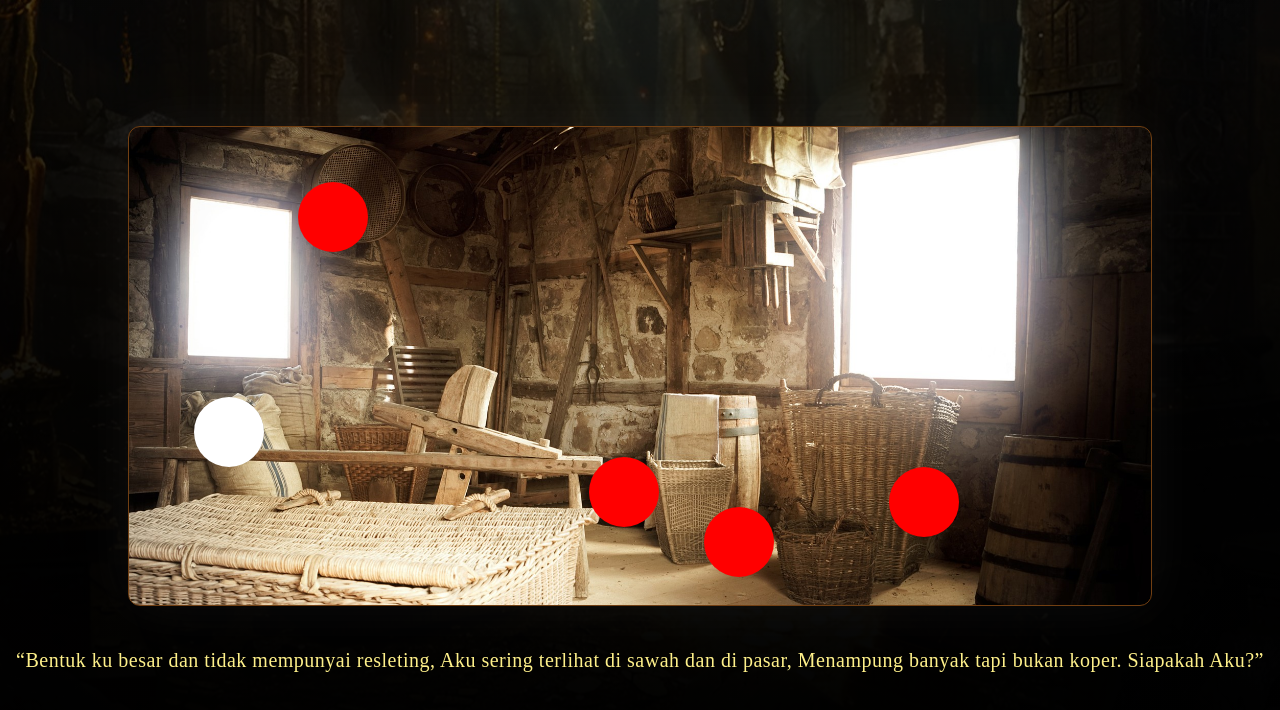
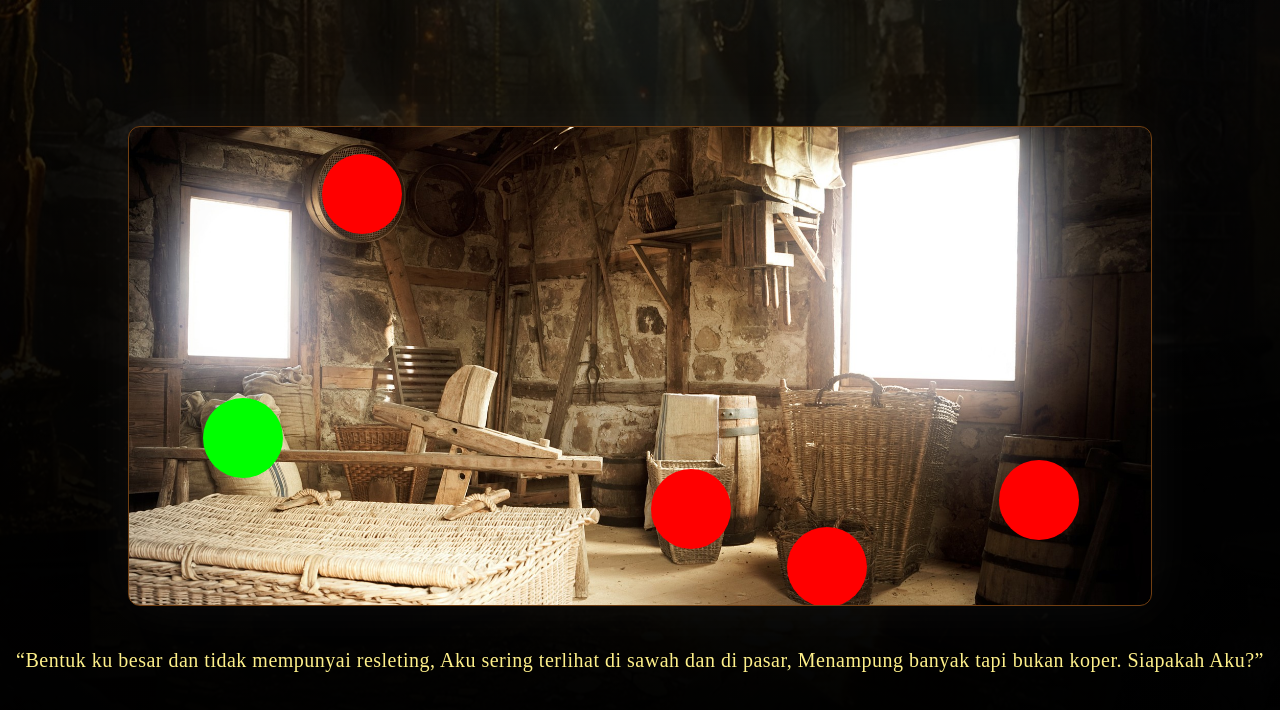
Before and after one commit to Thuathe/escaperoom, a React (Vite) app: page /puzzle/1 in a window 1280 px wide. Shown: the top 710 px of the page. Built offline with nearby package versions, Linux system fonts and the light colour scheme; a web font is replaced by a local one.

Commit message:
puzzle posisi

```diff
--- a/src/data/mission.js
+++ b/src/data/mission.js
@@ -10,18 +10,18 @@ export const missions = [
       image: "room-1.jpg",
       hotspots: {
         desktop: [
-          { x: 65, y: 270, isCorrect: true },
-          { x: 169, y: 55, isCorrect: false },
-          { x: 575, y: 380, isCorrect: false },
-          { x: 460, y: 330, isCorrect: false },
-          { x: 760, y: 340, isCorrect: false }
+          { x: 0.112, y: 0.65, isCorrect: true },
+          { x: 0.228, y: 0.14, isCorrect: false },
+          { x: 0.683, y: 0.92, isCorrect: false },
+          { x: 0.55, y: 0.8, isCorrect: false },
+          { x: 0.89, y: 0.78, isCorrect: false }
         ],
         mobile: [
-          { x: 30, y: 170, isCorrect: true },
-          { x: 110, y: 40, isCorrect: false },
-          { x: 270, y: 230, isCorrect: false },
-          { x: 210, y: 180, isCorrect: false },
-          { x: 330, y: 190, isCorrect: false }
+          { x: 0.115, y: 0.625, isCorrect: true },
+          { x: 0.229, y: 0.198, isCorrect: false },
+          { x: 0.55, y: 0.75, isCorrect: false },
+          { x: 0.68, y: 0.85, isCorrect: false },
+          { x: 0.89, y: 0.74, isCorrect: false }
         ]
       }
     },
@@ -166,18 +166,18 @@ export const missions = [
       image: "room-5.jpg",
       hotspots: {
         desktop: [
-          { x: 200, y: 250, isCorrect: true },
-          { x: 70, y: 100, isCorrect: false },
-          { x: 330, y: 110, isCorrect: false },
-          { x: 90, y: 310, isCorrect: false },
-          { x: 350, y: 270, isCorrect: false }
+          { x: 0.081, y: 0.562, isCorrect: true },
+          { x: 0.211, y: 0.114, isCorrect: false },
+          { x: 0.718, y: 0.791, isCorrect: false },
+          { x: 0.575, y: 0.687, isCorrect: false },
+          { x: 0.950, y: 0.708, isCorrect: false }
         ],
         mobile: [
-          { x: 100, y: 160, isCorrect: true },
-          { x: 40, y: 60, isCorrect: false },
-          { x: 180, y: 70, isCorrect: false },
-          { x: 50, y: 200, isCorrect: false },
-          { x: 190, y: 170, isCorrect: false }
+          { x: 0.083, y: 0.841, isCorrect: true },
+          { x: 0.305, y: 0.198, isCorrect: false },
+          { x: 0.750, y: 1.134, isCorrect: false },
+          { x: 0.583, y: 0.891, isCorrect: false },
+          { x: 0.916, y: 0.940, isCorrect: false }
         ]
       }
     },
--- a/src/pages/PuzzlePage.jsx
+++ b/src/pages/PuzzlePage.jsx
@@ -38,8 +38,8 @@ const PuzzlePage = () => {
   };
 
   return (
-    <div className="relative min-h-screen flex flex-col items-center justify-center bg-black font-[Cinzel] overflow-hidden">
-      {/* 🌌 Background */}
+    <div className="relative h-[100svh] flex flex-col items-center justify-center bg-black font-[Cinzel] overflow-hidden">
+      {/* Background */}
       <div className="absolute inset-0 z-0">
         <img
           src="/img/bg_puzzle.jpg"
@@ -49,11 +49,9 @@ const PuzzlePage = () => {
       </div>
       <div className="absolute inset-0 z-0 bg-gradient-to-b from-black/10 via-black/80 to-black" />
 
-      {/* 🔳 Puzzle Area */}
+      {/* Puzzle Area */}
       <motion.div
-        className={`relative z-10 w-full max-w-5xl ${
-          isMobile ? "aspect-video" : "h-[480px]"
-        } rounded-xl overflow-hidden border border-yellow-900 shadow-[0_0_60px_rgba(255,255,255,0.05)]`}
+        className="relative z-10 w-full max-w-5xl px-4 md:px-0 aspect-video md:h-[480px] rounded-xl overflow-hidden border border-yellow-900 shadow-[0_0_60px_rgba(255,255,255,0.05)]"
         style={{
           backgroundImage: `url(/img/${mission.puzzle.image})`,
           backgroundSize: "cover",
@@ -64,25 +62,28 @@ const PuzzlePage = () => {
         transition={{ duration: 0.7 }}
       >
         <div className="absolute inset-0 bg-gradient-radial from-transparent via-black/20 to-black/60" />
+
+        {/* Render hotspot berdasarkan % posisi */}
         {hotspots.map((spot, i) => (
           <div
             key={i}
             onClick={() => handleClick(spot.isCorrect)}
-            className="absolute w-[40px] h-[40px] md:w-[70px] md:h-[70px]  rounded-full cursor-pointer transition-all duration-200 hover:ring-2 hover:ring-amber-400"
+            className="absolute w-[40px] h-[40px] md:w-[80px] md:h-[80px] rounded-full cursor-pointer "
             style={{
-              left: `${spot.x}px`,
-              top: `${spot.y}px`,
+              left: `${spot.x * 100}%`,
+              top: `${spot.y * 100}%`,
+              transform: "translate(-50%, -50%)",
               backgroundColor: spot.isCorrect
-                ? "rgba(255,255,255,1.04)"
-                : "rgba(255,0,0,1.05)",
-              backdropFilter: "blur(2px)",
+                ? "rgba(0,255,0,1.4)" // hijau semi transparan
+                : "rgba(255,0,0,1.4)", // merah semi transparan
+
             }}
             title={spot.isCorrect ? "Lokasi Benar" : "Lokasi Salah"}
           />
         ))}
       </motion.div>
 
-      {/* 🧩 Clue */}
+      {/* Clue */}
       <motion.h2
         initial={{ opacity: 0, y: 40 }}
         animate={{ opacity: 1, y: 0 }}
@@ -92,7 +93,7 @@ const PuzzlePage = () => {
         “{mission.puzzle.clue}”
       </motion.h2>
 
-      {/* ❌ Feedback */}
+      {/* Feedback salah */}
       {message && (
         <motion.p
           initial={{ opacity: 0, y: 10 }}
@@ -103,7 +104,7 @@ const PuzzlePage = () => {
         </motion.p>
       )}
 
-      {/* ✅ Popup Benar */}
+      {/* Popup sukses */}
       <AnimatePresence>
         {showSuccess && (
           <motion.div
@@ -121,7 +122,8 @@ const PuzzlePage = () => {
                 ✅ Kode Lokasi Terbuka
               </h3>
               <p className="mb-5 text-sm">
-                Kamu telah menemukan titik yang benar. Pintu selanjutnya akan terbuka.
+                Kamu telah menemukan titik yang benar. Pintu selanjutnya akan
+                terbuka.
               </p>
               <button
                 onClick={handleContinue}
@@ -138,3 +140,21 @@ const PuzzlePage = () => {
 };
 
 export default PuzzlePage;
+
+// <div className="absolute inset-0 bg-gradient-radial from-transparent via-black/20 to-black/60" />
+// {hotspots.map((spot, i) => (
+//   <div
+//     key={i}
+//     onClick={() => handleClick(spot.isCorrect)}
+//     className="absolute w-[40px] h-[40px] md:w-[70px] md:h-[70px]  rounded-full cursor-pointer transition-all duration-200 hover:ring-2 hover:ring-amber-400"
+//     style={{
+//       left: `${spot.x}px`,
+//       top: `${spot.y}px`,
+//       backgroundColor: spot.isCorrect
+//         ? "rgba(255,255,255,1.04)"
+//         : "rgba(255,0,0,1.05)",
+//       backdropFilter: "blur(2px)",
+//     }}
+//     title={spot.isCorrect ? "Lokasi Benar" : "Lokasi Salah"}
+//   />
+// ))}
```
